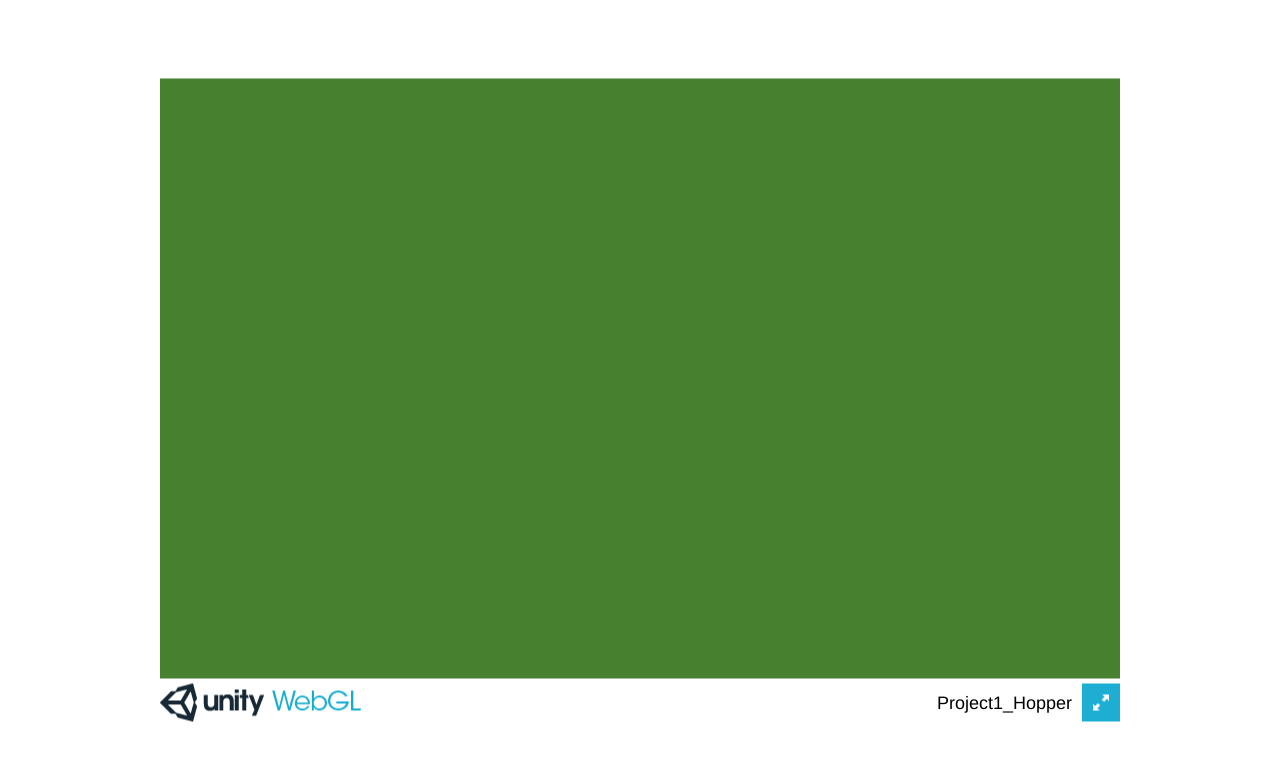
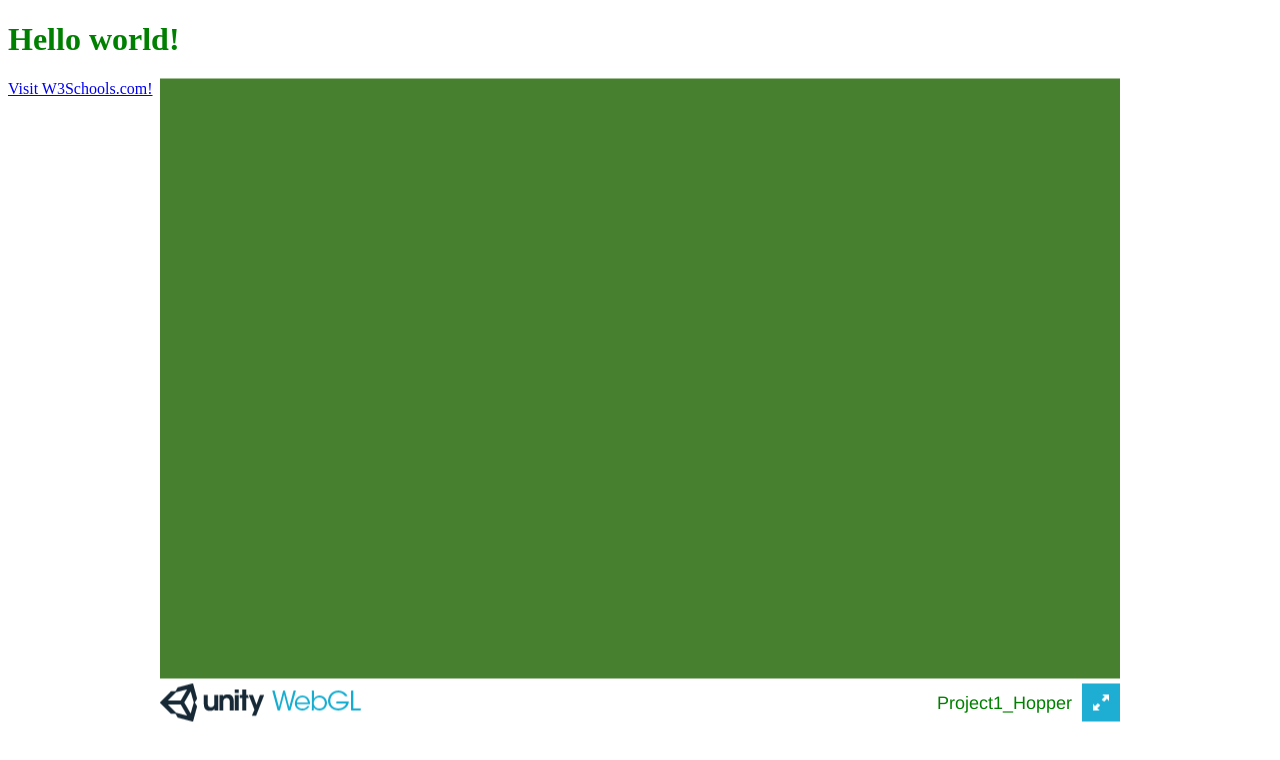
Before and after one commit to BryceDMonaco/BryceDMonaco.github.io, a plain HTML site: page index.html in a window 1280 px wide. Drawn offline with Linux system fonts and the light colour scheme; no server answers.

Commit message:
Added Link

```diff
--- a/index.html
+++ b/index.html
@@ -23,3 +23,10 @@
     </div>
   </body>
 </html>
+
+<html>
+<body text="green">
+<h1>Hello world!</h1>
+<p><a href="https://www.w3schools.com">Visit W3Schools.com!</a></p>
+</body>
+</html>
```
